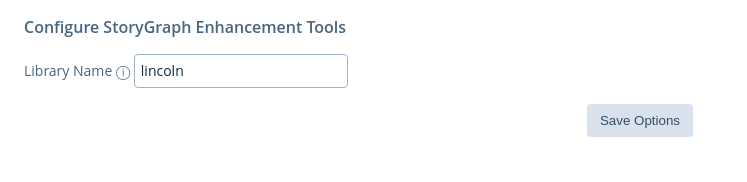
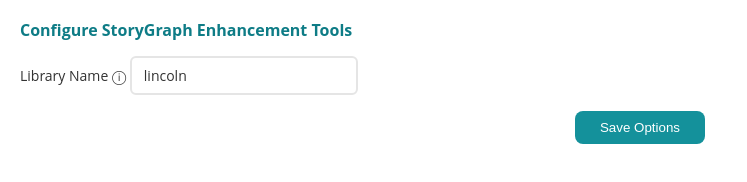
Before and after one commit to ashlyn/storygraph-enhancement-tools, a browser extension: page options/options.html in a window 1280 px wide. Shown: the whole page, without its empty margins (0-747 px from the left). Drawn offline with Linux system fonts and the light colour scheme.

Commit message:
Update link styling, options styling after UI updates

```diff
--- a/options/options.css
+++ b/options/options.css
@@ -1,40 +1,46 @@
 .container {
-    margin: 1rem;
+    margin: 1.25rem;
     font-family: "Open Sans", sans-serif;
     font-size: 14px;
-    border: rgb(72, 101, 129) solid 0px;
-    border-radius: 6px;
-    color: rgb(72, 101, 129);
+    color: rgb(51, 51, 51);
+    line-height: 20px;
 }
 
-h3 {
+h5 {
     font-size: 16px;
-    font-weight: 600;
+    font-weight: 700;
+    color: rgb(14, 124, 134);
+    margin-bottom: 1rem;
 }
 
-#status {
-    min-height: 1rem;
+.info {
+    min-height: 1.5rem;
     text-align: center;
     margin-top: 0.25rem;
+    line-height: 24px;
 }
 
-#library-name {
+.input-standard {
     width: 200px;
     font-family: "Open Sans", sans-serif;
     font-size: 14px;
-    border: 1px solid rgb(159, 179, 200);
-    border-radius: 4px;
-    color: rgb(16, 42, 67);
-    line-height: 20px;
-    padding: 6px;
+    border: 2px solid rgb(229, 229, 229);
+    border-radius: 6px;
+    padding: 8px 12px;
+    color: rgb(51, 51, 51)
 }
 
-#save {
+.btn-primary {
     display: block;
     margin: 1rem auto 0 auto;
-    background-color: rgb(217, 226, 236);
-    color: rgb(51, 78, 104);
-    padding: 8px 12px;
+    background-color: rgb(20, 145, 155);
+    color: rgb(255, 255, 255);
+    padding: 8px 24px;
     border: 1px solid transparent;
-    border-radius: 4px;
+    border-radius: 8px;
 }
+
+.input-standard:focus {
+    border: 3px solid rgb(48, 145, 156);
+    border-radius: 6px;
+}
--- a/options/options.html
+++ b/options/options.html
@@ -1,20 +1,21 @@
 <!DOCTYPE html>
 <html>
     <head>
+        <link rel="stylesheet" href="reset.css" />
         <link rel="stylesheet" href="options.css" />
         <title>StoryGraph Enhancement Tools Settings</title>
     </head>
 
     <div class="container">
-        <h3>Configure StoryGraph Enhancement Tools</h3>
+        <h5>Configure StoryGraph Enhancement Tools</h5>
 
         <label for="library-name">
             Library Name <span title="Log into libbyapp.com, select the search icon, and find your library name in the URL">&#9432;</span>
         </label>
-        <input type="text" placeholder="e.g. Lincoln" id="library-name" name="library-name">
+        <input type="text" class="input-standard" placeholder="e.g. Lincoln" id="library-name" name="library-name">
 
-        <input id="save" type="submit" name="save" value="Save Options">
-        <div id="status">
+        <input id="save" class="btn-primary" type="submit" name="save" value="Save Options">
+        <div id="status" class="info">
     </div>
 
     <script src="options.js"></script>
--- /dev/null
+++ b/options/reset.css
@@ -0,0 +1,48 @@
+/* http://meyerweb.com/eric/tools/css/reset/
+   v2.0 | 20110126
+   License: none (public domain)
+*/
+
+html, body, div, span, applet, object, iframe,
+h1, h2, h3, h4, h5, h6, p, blockquote, pre,
+a, abbr, acronym, address, big, cite, code,
+del, dfn, em, img, ins, kbd, q, s, samp,
+small, strike, strong, sub, sup, tt, var,
+b, u, i, center,
+dl, dt, dd, ol, ul, li,
+fieldset, form, label, legend,
+table, caption, tbody, tfoot, thead, tr, th, td,
+article, aside, canvas, details, embed,
+figure, figcaption, footer, header, hgroup,
+menu, nav, output, ruby, section, summary,
+time, mark, audio, video {
+	margin: 0;
+	padding: 0;
+	border: 0;
+	font-size: 100%;
+	font: inherit;
+	vertical-align: baseline;
+}
+/* HTML5 display-role reset for older browsers */
+article, aside, details, figcaption, figure,
+footer, header, hgroup, menu, nav, section {
+	display: block;
+}
+body {
+	line-height: 1;
+}
+ol, ul {
+	list-style: none;
+}
+blockquote, q {
+	quotes: none;
+}
+blockquote:before, blockquote:after,
+q:before, q:after {
+	content: '';
+	content: none;
+}
+table {
+	border-collapse: collapse;
+	border-spacing: 0;
+}
```
Also changed, not shown: book-view-links.js (+2 -14 lines), docs/CHANGELOG.md, manifest.json.
